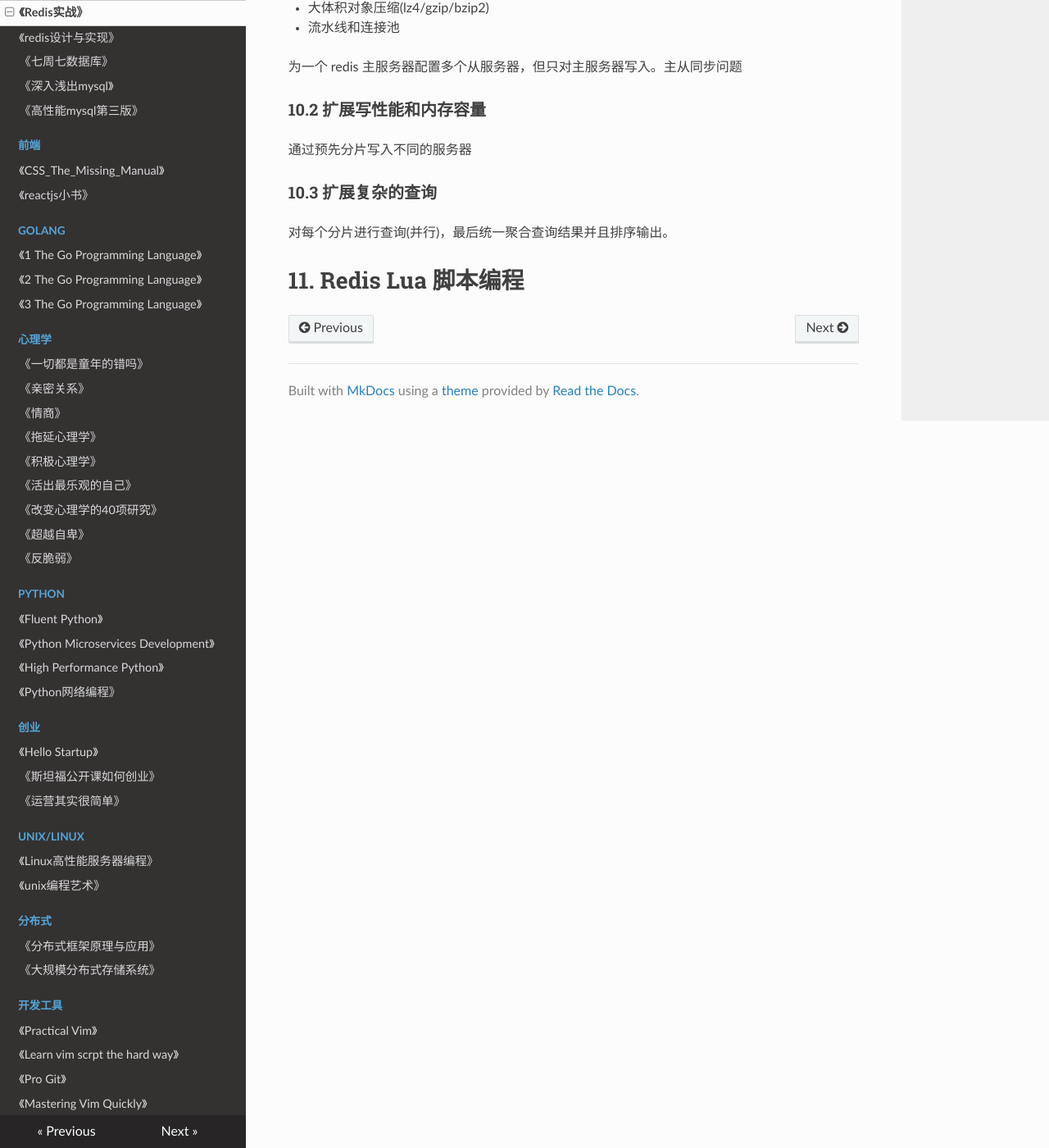
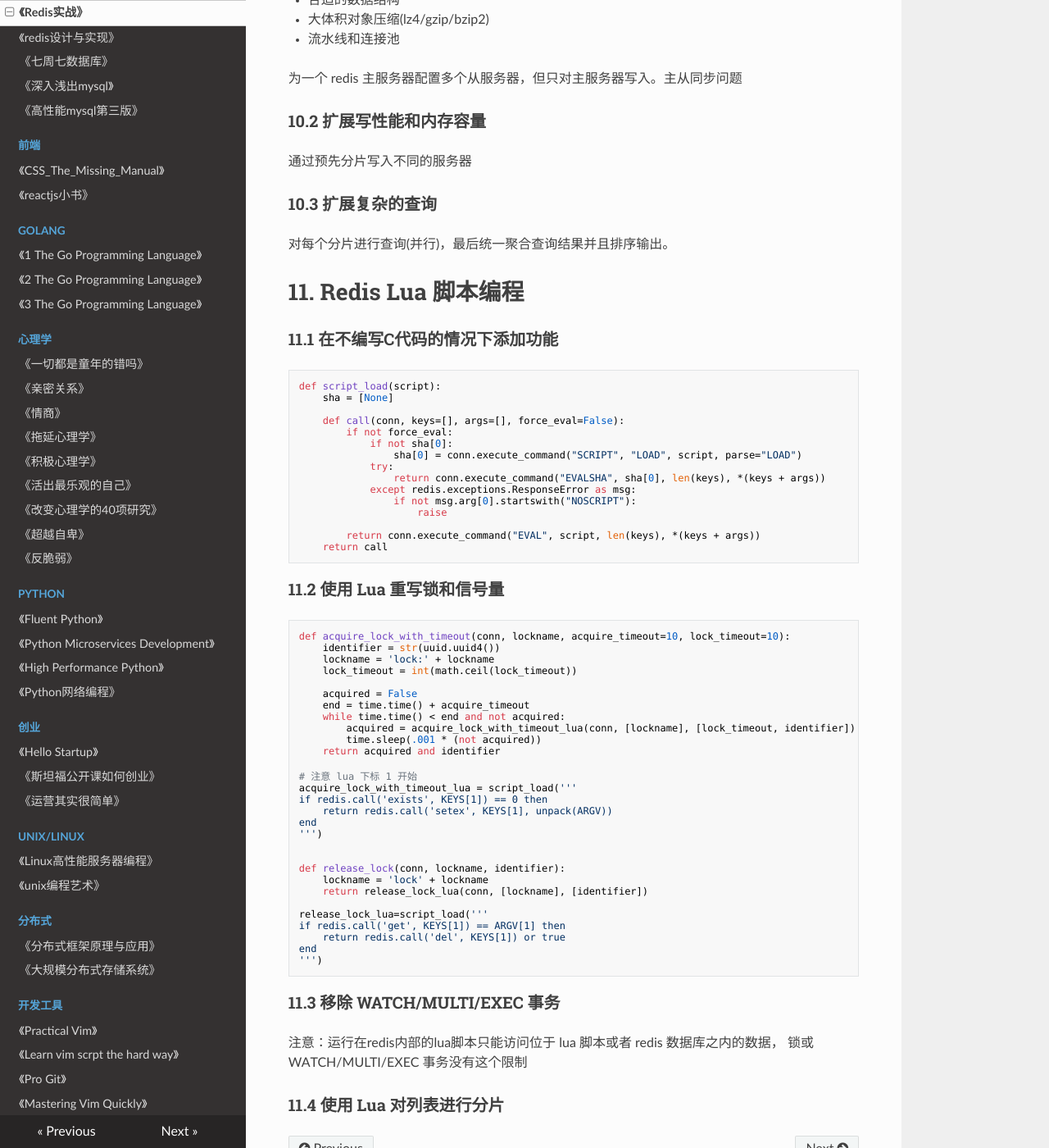
Before and after one commit to PegasusWang/booknotes, an MkDocs documentation site: the page built from docs/database/redis实战.md, in a window 1280 px wide and 1400 px high, scrolled down 11848 px. Shown: the whole window at 82% size. Built offline with MkDocs 1.6.1, drawn with Linux system fonts in a browser that asks for light colours; nearby versions of some CDN libraries; old or Windows-style settings are respelled for this version of MkDocs.

Commit message:
complete redis in action

````diff
--- a/docs/database/redis实战.md
+++ b/docs/database/redis实战.md
@@ -373,9 +373,10 @@ def refresh_fair_semaphore(conn, semname, identifier):
 def acquire_semaphore_with_lock(conn, semname, limit, timeout=10):
     identifier = acquire_lock(conn, semname, acquire_timeout=.01)
     if identifier:
-        return acquire_fair_semaphore(conn, semname, limit, timeout)
-    finally:
-        release_lock(conn, semname, identifier)
+        try:
+            return acquire_fair_semaphore(conn, semname, limit, timeout)
+        finally:
+            release_lock(conn, semname, identifier)
 ```
 
 信号量可以用来限制同时可运行的 api 调用数量，针对数据库的并发请求等。
@@ -516,3 +517,63 @@ list-max-zip-value 64
 
 
 # 11. Redis Lua 脚本编程
+
+### 11.1 在不编写C代码的情况下添加功能
+
+```py
+def script_load(script):
+    sha = [None]
+
+    def call(conn, keys=[], args=[], force_eval=False):
+        if not force_eval:
+            if not sha[0]:
+                sha[0] = conn.execute_command("SCRIPT", "LOAD", script, parse="LOAD")
+            try:
+                return conn.execute_command("EVALSHA", sha[0], len(keys), *(keys + args))
+            except redis.exceptions.ResponseError as msg:
+                if not msg.arg[0].startswith("NOSCRIPT"):
+                    raise
+
+        return conn.execute_command("EVAL", script, len(keys), *(keys + args))
+    return call
+```
+
+### 11.2 使用 Lua 重写锁和信号量
+
+```py
+def acquire_lock_with_timeout(conn, lockname, acquire_timeout=10, lock_timeout=10):
+    identifier = str(uuid.uuid4())
+    lockname = 'lock:' + lockname
+    lock_timeout = int(math.ceil(lock_timeout))
+
+    acquired = False
+    end = time.time() + acquire_timeout
+    while time.time() < end and not acquired:
+        acquired = acquire_lock_with_timeout_lua(conn, [lockname], [lock_timeout, identifier]) == 'OK'
+        time.sleep(.001 * (not acquired))
+    return acquired and identifier
+
+# 注意 lua 下标 1 开始
+acquire_lock_with_timeout_lua = script_load('''
+if redis.call('exists', KEYS[1]) == 0 then
+    return redis.call('setex', KEYS[1], unpack(ARGV))
+end
+''')
+
+
+def release_lock(conn, lockname, identifier):
+    lockname = 'lock' + lockname
+    return release_lock_lua(conn, [lockname], [identifier])
+
+release_lock_lua=script_load('''
+if redis.call('get', KEYS[1]) == ARGV[1] then
+    return redis.call('del', KEYS[1]) or true
+end
+''')
+```
+
+### 11.3 移除 WATCH/MULTI/EXEC 事务
+
+注意：运行在redis内部的lua脚本只能访问位于 lua 脚本或者 redis 数据库之内的数据， 锁或WATCH/MULTI/EXEC 事务没有这个限制
+
+### 11.4 使用 Lua 对列表进行分片
````
